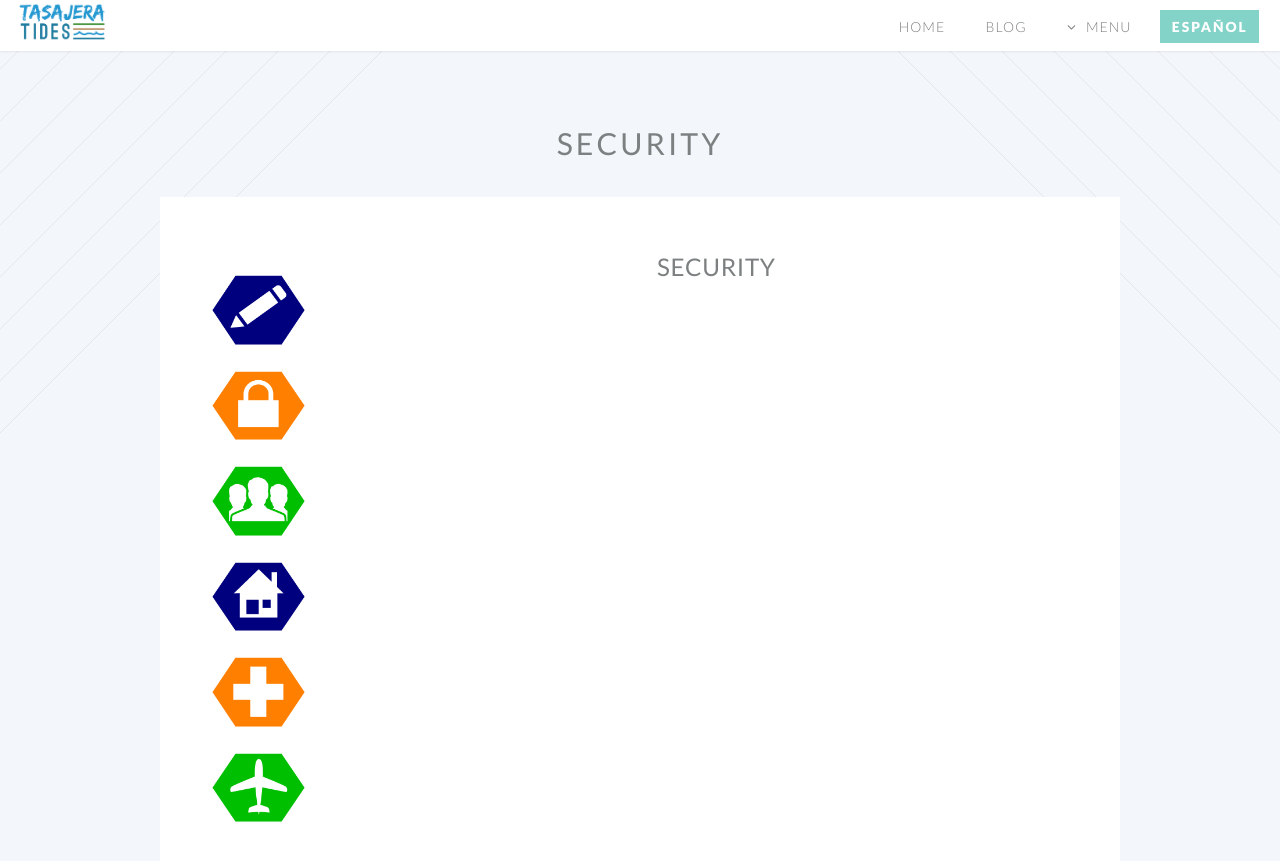
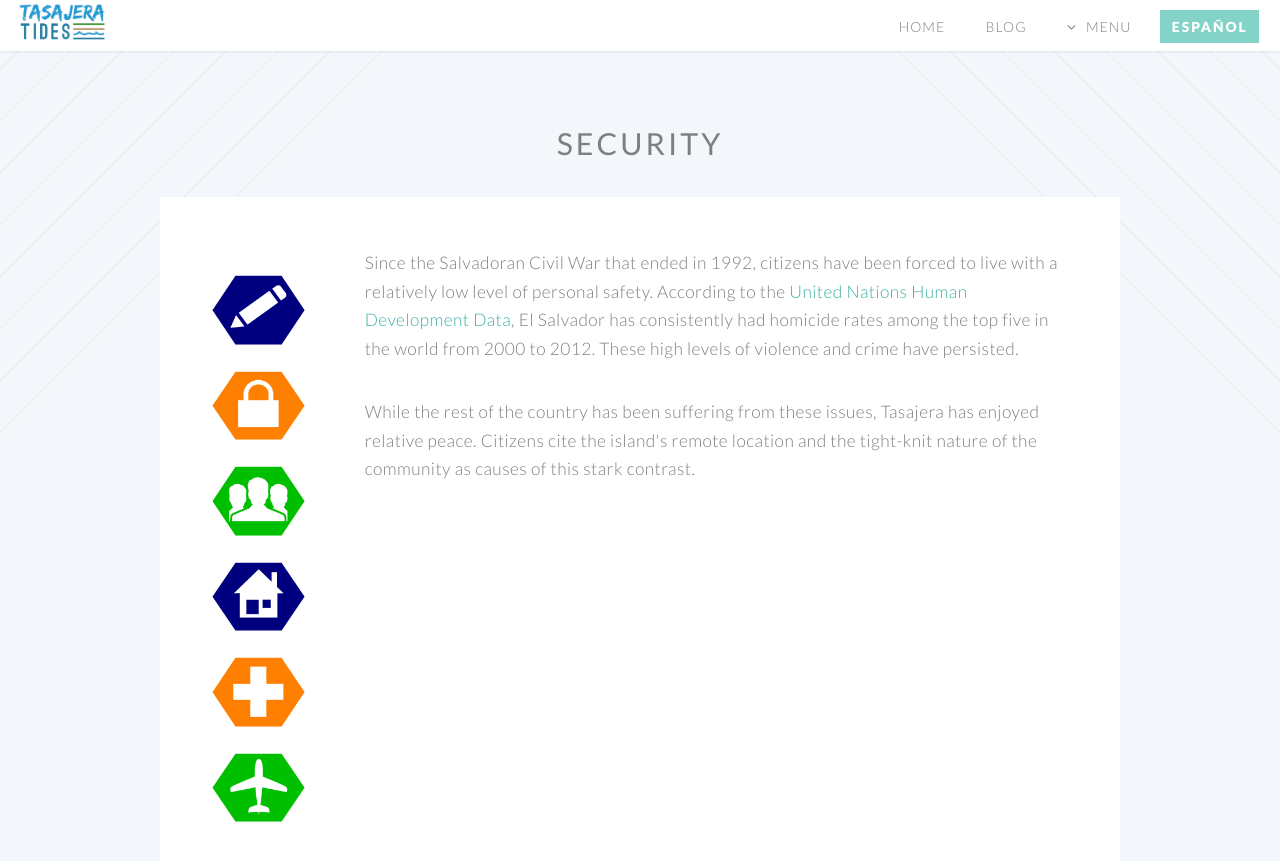
Before and after one commit to danteo90/danteo90.github.io, a Jekyll site: the page security.html, which Jekyll copies as it is, in a window 1280 px wide and 900 px high. Shown: the top 861 px of the window. Built offline with Jekyll 4.4.1, drawn with Linux system fonts in a browser that asks for light colours.

Commit message:
Update security.html

```diff
--- a/security.html
+++ b/security.html
@@ -138,9 +138,8 @@
 								<!-- Content -->
 									<div class="content">
 										<section>
-											<header>
-												<h3><strong>Security</strong></h3>
-											</header>
+											<p>Since the Salvadoran Civil War that ended in 1992, citizens have been forced to live with a relatively low level of personal safety. According to the <a href="http://hdr.undp.org/en/data">United Nations Human Development Data</a>, El Salvador has consistently had homicide rates among the top five in the world from 2000 to 2012. These high levels of violence and crime have persisted.</p>
+											<p>While the rest of the country has been suffering from these issues, Tasajera has enjoyed relative peace. Citizens cite the island's remote location and the tight-knit nature of the community as causes of this stark contrast.</p>
 										</section>
 									</div>
 
```
